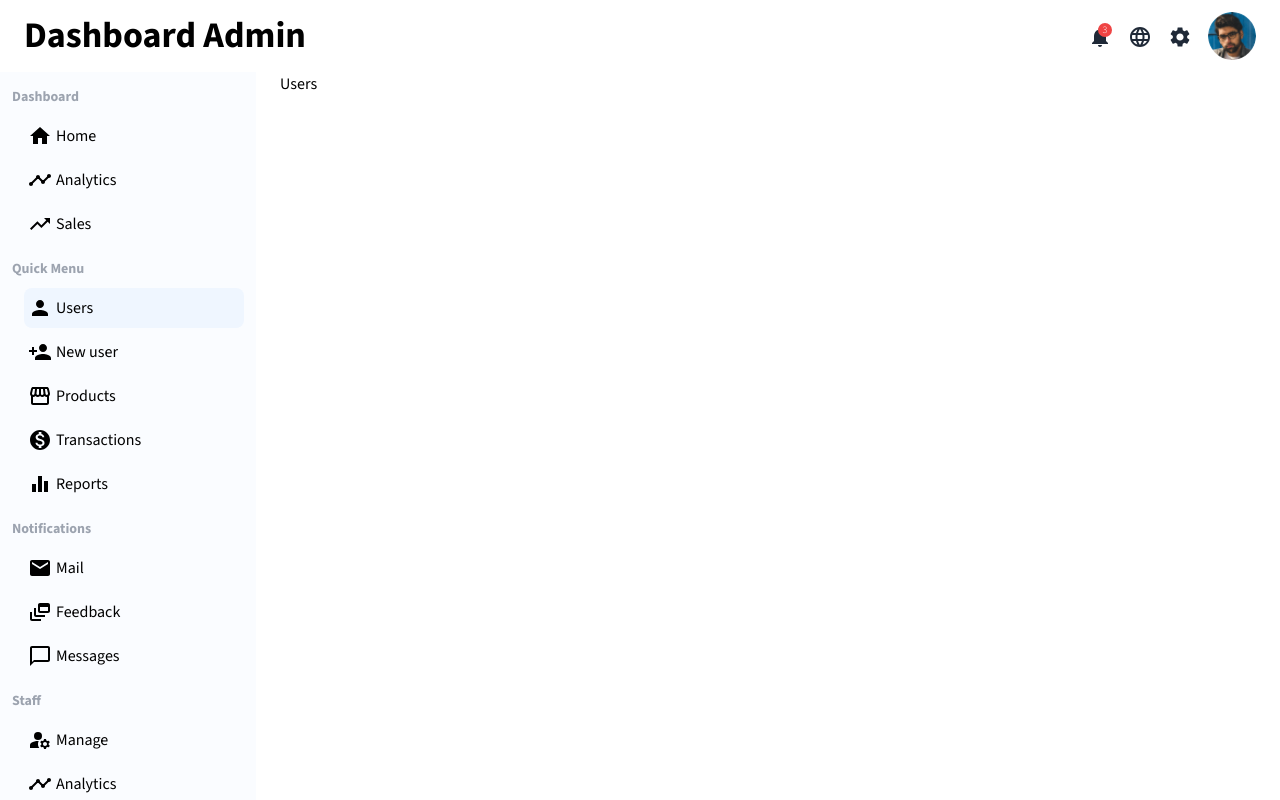
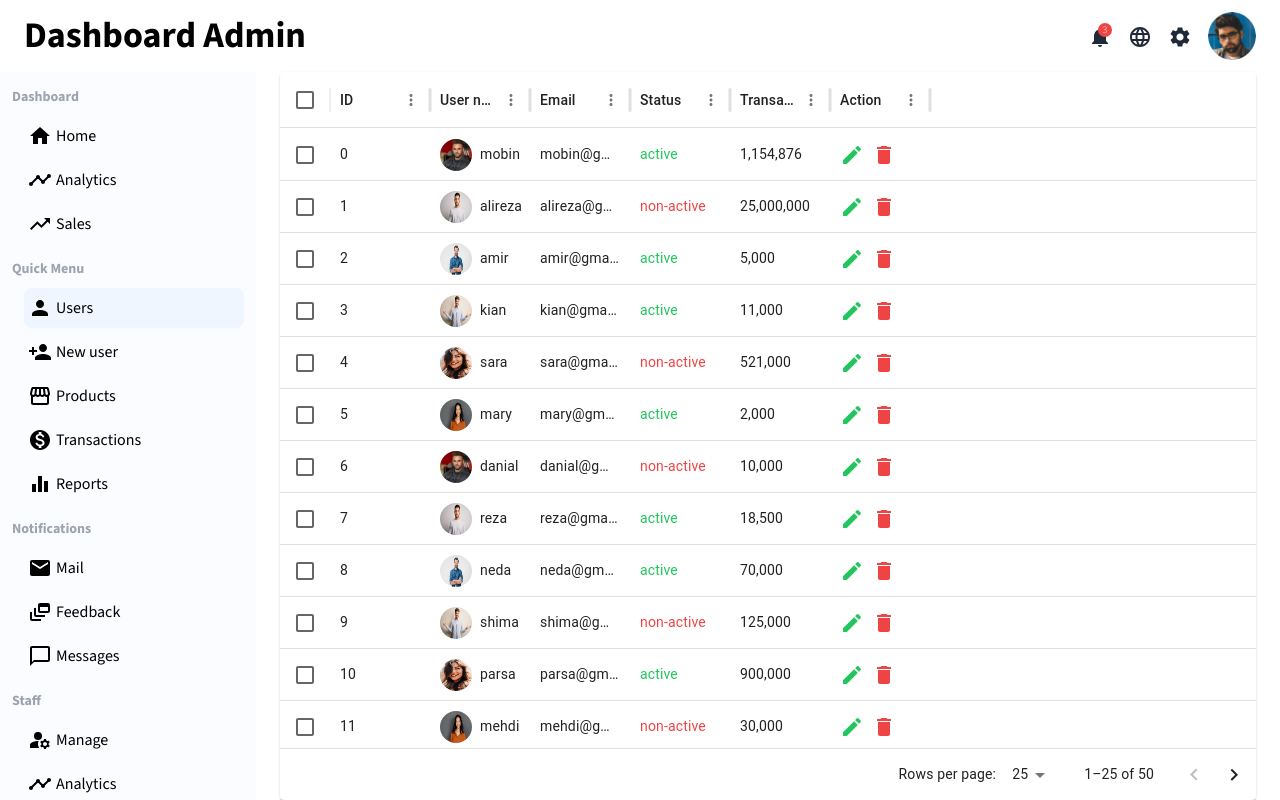
Before and after one commit to mobin-izadi/react-dashboard-admin, a React (Create React App) app: page /users in a window 1280 px wide. Built offline with nearby package versions, Linux system fonts and the light colour scheme.

Commit message:
Add the user list table to the users page

```diff
--- a/package.json
+++ b/package.json
@@ -7,6 +7,7 @@
     "@emotion/styled": "^11.13.0",
     "@mui/icons-material": "^6.1.6",
     "@mui/material": "^6.1.6",
+    "@mui/x-data-grid": "^7.22.2",
     "@testing-library/jest-dom": "^5.17.0",
     "@testing-library/react": "^13.4.0",
     "@testing-library/user-event": "^13.5.0",
--- a/src/data.js
+++ b/src/data.js
@@ -73,4 +73,57 @@ const TransActionsData = [
     { id: 3, img: '/images/profiles/4.jpg', customer: 'kian', date: '30 Jul 2024', amount: 11_000, status: 'Approved' },
 ]
 
-export { dataChartHome, users, TransActionsData }
+const usersData = [
+    { id: 0, img: '/images/profiles/1.png', customer: 'mobin', email: 'mobin@gmail.com', transaction: 1_154_876, status: 'active' },
+    { id: 1, img: '/images/profiles/2.jpg', customer: 'alireza', email: 'alireza@gmail.com', transaction: 25_000_000, status: 'non-active' },
+    { id: 2, img: '/images/profiles/3.jpg', customer: 'amir', email: 'amir@gmail.com', transaction: 5_000, status: 'active' },
+    { id: 3, img: '/images/profiles/4.jpg', customer: 'kian', email: 'kian@gmail.com', transaction: 11_000, status: 'active' },
+    { id: 4, img: '/images/profiles/5.jpg', customer: 'sara', email: 'sara@gmail.com', transaction: 521_000, status: 'non-active' },
+    { id: 5, img: '/images/profiles/6.jpg', customer: 'mary', email: 'mary@gmail.com', transaction: 2_000, status: 'active' },
+    { id: 6, img: '/images/profiles/1.png', customer: 'danial', email: 'danial@gmail.com', transaction: 10_000, status: 'non-active' },
+    { id: 7, img: '/images/profiles/2.jpg', customer: 'reza', email: 'reza@gmail.com', transaction: 18_500, status: 'active' },
+    { id: 8, img: '/images/profiles/3.jpg', customer: 'neda', email: 'neda@gmail.com', transaction: 70_000, status: 'active' },
+    { id: 9, img: '/images/profiles/4.jpg', customer: 'shima', email: 'shima@gmail.com', transaction: 125_000, status: 'non-active' },
+    { id: 10, img: '/images/profiles/5.jpg', customer: 'parsa', email: 'parsa@gmail.com', transaction: 900_000, status: 'active' },
+    { id: 11, img: '/images/profiles/6.jpg', customer: 'mehdi', email: 'mehdi@gmail.com', transaction: 30_000, status: 'non-active' },
+    { id: 12, img: '/images/profiles/1.png', customer: 'sina', email: 'sina@gmail.com', transaction: 45_000, status: 'active' },
+    { id: 13, img: '/images/profiles/2.jpg', customer: 'fatemeh', email: 'fatemeh@gmail.com', transaction: 500_000, status: 'non-active' },
+    { id: 14, img: '/images/profiles/3.jpg', customer: 'arash', email: 'arash@gmail.com', transaction: 250_000, status: 'active' },
+    { id: 15, img: '/images/profiles/4.jpg', customer: 'zara', email: 'zara@gmail.com', transaction: 800_000, status: 'active' },
+    { id: 16, img: '/images/profiles/5.jpg', customer: 'milad', email: 'milad@gmail.com', transaction: 100_000, status: 'non-active' },
+    { id: 17, img: '/images/profiles/6.jpg', customer: 'sahar', email: 'sahar@gmail.com', transaction: 300_000, status: 'active' },
+    { id: 18, img: '/images/profiles/1.png', customer: 'hassan', email: 'hassan@gmail.com', transaction: 10_000_000, status: 'active' },
+    { id: 19, img: '/images/profiles/2.jpg', customer: 'mohammad', email: 'mohammad@gmail.com', transaction: 15_000_000, status: 'non-active' },
+    { id: 20, img: '/images/profiles/3.jpg', customer: 'mahtab', email: 'mahtab@gmail.com', transaction: 7_000, status: 'active' },
+    { id: 21, img: '/images/profiles/4.jpg', customer: 'farzad', email: 'farzad@gmail.com', transaction: 12_000, status: 'active' },
+    { id: 22, img: '/images/profiles/5.jpg', customer: 'nima', email: 'nima@gmail.com', transaction: 500_000, status: 'non-active' },
+    { id: 23, img: '/images/profiles/6.jpg', customer: 'armin', email: 'armin@gmail.com', transaction: 200_000, status: 'active' },
+    { id: 24, img: '/images/profiles/1.png', customer: 'roya', email: 'roya@gmail.com', transaction: 1_000, status: 'non-active' },
+    { id: 25, img: '/images/profiles/2.jpg', customer: 'bahar', email: 'bahar@gmail.com', transaction: 7_500, status: 'active' },
+    { id: 26, img: '/images/profiles/3.jpg', customer: 'sam', email: 'sam@gmail.com', transaction: 11_500, status: 'active' },
+    { id: 27, img: '/images/profiles/4.jpg', customer: 'amin', email: 'amin@gmail.com', transaction: 800_000, status: 'non-active' },
+    { id: 28, img: '/images/profiles/5.jpg', customer: 'ramin', email: 'ramin@gmail.com', transaction: 1_500_000, status: 'active' },
+    { id: 29, img: '/images/profiles/6.jpg', customer: 'mina', email: 'mina@gmail.com', transaction: 75_000, status: 'non-active' },
+    { id: 30, img: '/images/profiles/1.png', customer: 'hossein', email: 'hossein@gmail.com', transaction: 12_000, status: 'active' },
+    { id: 31, img: '/images/profiles/2.jpg', customer: 'ali', email: 'ali@gmail.com', transaction: 500_000, status: 'non-active' },
+    { id: 32, img: '/images/profiles/3.jpg', customer: 'nazanin', email: 'nazanin@gmail.com', transaction: 900_000, status: 'active' },
+    { id: 33, img: '/images/profiles/4.jpg', customer: 'haniyeh', email: 'haniyeh@gmail.com', transaction: 600_000, status: 'non-active' },
+    { id: 34, img: '/images/profiles/5.jpg', customer: 'mohsen', email: 'mohsen@gmail.com', transaction: 50_000, status: 'active' },
+    { id: 35, img: '/images/profiles/6.jpg', customer: 'rezaei', email: 'rezaei@gmail.com', transaction: 300_000, status: 'non-active' },
+    { id: 36, img: '/images/profiles/1.png', customer: 'tina', email: 'tina@gmail.com', transaction: 40_000, status: 'active' },
+    { id: 37, img: '/images/profiles/2.jpg', customer: 'mahdi', email: 'mahdi@gmail.com', transaction: 150_000, status: 'non-active' },
+    { id: 38, img: '/images/profiles/3.jpg', customer: 'goli', email: 'goli@gmail.com', transaction: 20_000, status: 'active' },
+    { id: 39, img: '/images/profiles/4.jpg', customer: 'arvin', email: 'arvin@gmail.com', transaction: 45_000, status: 'non-active' },
+    { id: 40, img: '/images/profiles/5.jpg', customer: 'darya', email: 'darya@gmail.com', transaction: 800_000, status: 'active' },
+    { id: 41, img: '/images/profiles/6.jpg', customer: 'omid', email: 'omid@gmail.com', transaction: 120_000, status: 'non-active' },
+    { id: 42, img: '/images/profiles/1.png', customer: 'shirin', email: 'shirin@gmail.com', transaction: 10_500, status: 'active' },
+    { id: 43, img: '/images/profiles/2.jpg', customer: 'kamran', email: 'kamran@gmail.com', transaction: 11_000, status: 'non-active' },
+    { id: 44, img: '/images/profiles/3.jpg', customer: 'iman', email: 'iman@gmail.com', transaction: 80_000, status: 'active' },
+    { id: 45, img: '/images/profiles/4.jpg', customer: 'arman', email: 'arman@gmail.com', transaction: 250_000, status: 'non-active' },
+    { id: 46, img: '/images/profiles/5.jpg', customer: 'zahra', email: 'zahra@gmail.com', transaction: 450_000, status: 'active' },
+    { id: 47, img: '/images/profiles/6.jpg', customer: 'pouya', email: 'pouya@gmail.com', transaction: 600_000, status: 'non-active' },
+    { id: 48, img: '/images/profiles/1.png', customer: 'arash', email: 'arash2@gmail.com', transaction: 1_000_000, status: 'active' },
+    { id: 49, img: '/images/profiles/2.jpg', customer: 'sadaf', email: 'sadaf@gmail.com', transaction: 500_000, status: 'non-active' },
+];
+
+export { dataChartHome, users, TransActionsData, usersData }
--- a/src/pages/Users/Users.jsx
+++ b/src/pages/Users/Users.jsx
@@ -1,7 +1,81 @@
-import React from 'react'
+import React, { useEffect, useState } from 'react'
+import { DataGrid } from '@mui/x-data-grid';
+import Paper from '@mui/material/Paper';
+import { usersData } from '../../data';
+import ModeEditIcon from '@mui/icons-material/ModeEdit';
+import DeleteIcon from '@mui/icons-material/Delete';
+const columns = [
+    { field: 'id', headerName: 'ID' },
+    {
+        field: 'customer', headerName: 'User name',
+        renderCell: (params) => (
+            <div style={{ display: 'flex', alignItems: 'center' }}>
+                <img
+                    src={params.row.img} // آدرس تصویر از داده‌ها
+                    alt="avatar"
+                    style={{
+                        width: 32,
+                        height: 32,
+                        borderRadius: '50%',
+                        marginRight: 8,
+                    }}
+                />
+                {params.row.customer}
+            </div>
+        ),
+    },
+    { field: 'email', headerName: 'Email' },
+    {
+        field: 'status', headerName: 'Status',
+        renderCell: (params) => (
+            <span className={`${params.row.status == 'active' ? 'text-green-500 ' : 'text-red-500 '}`}>
+                {params.row.status}
+            </span>
+        )
+    },
+    {
+        field: 'transaction',
+        headerName: 'Transaction',
+
+        renderCell: (params) => (
+            <span>{params.row.transaction.toLocaleString()}</span>
+        )
+    },
+    {
+        field: 'action', headerName: 'Action',
+        renderCell: (params) => (
+            <div className='flex items-center gap-2'>
+                <button><ModeEditIcon className='text-green-500'></ModeEditIcon></button>
+                <button><DeleteIcon className='text-red-500'></DeleteIcon></button>
+
+            </div>
+        ),
+    },
+];
+
+let rows = usersData;
+
+const paginationModel = { page: 0, pageSize: 25 };
 
 export default function Users() {
+    const [users, setUsers] = useState(usersData)
+    useEffect(() => {
+        rows = users
+    }, [users])
+
+
+
+
     return (
-        <div>Users</div>
+        <Paper sx={{ height: 'calc(100vh - 72px)', width: '100%', }} className=''>
+            <DataGrid
+                rows={rows}
+                columns={columns}
+                initialState={{ pagination: { paginationModel } }}
+                pageSizeOptions={[10, 25]}
+                checkboxSelection
+                sx={{ border: 0 }}
+            />
+        </Paper>
     )
 }
```
Also changed, not shown: 1 other file (tests, documents, lock files or other folders).
